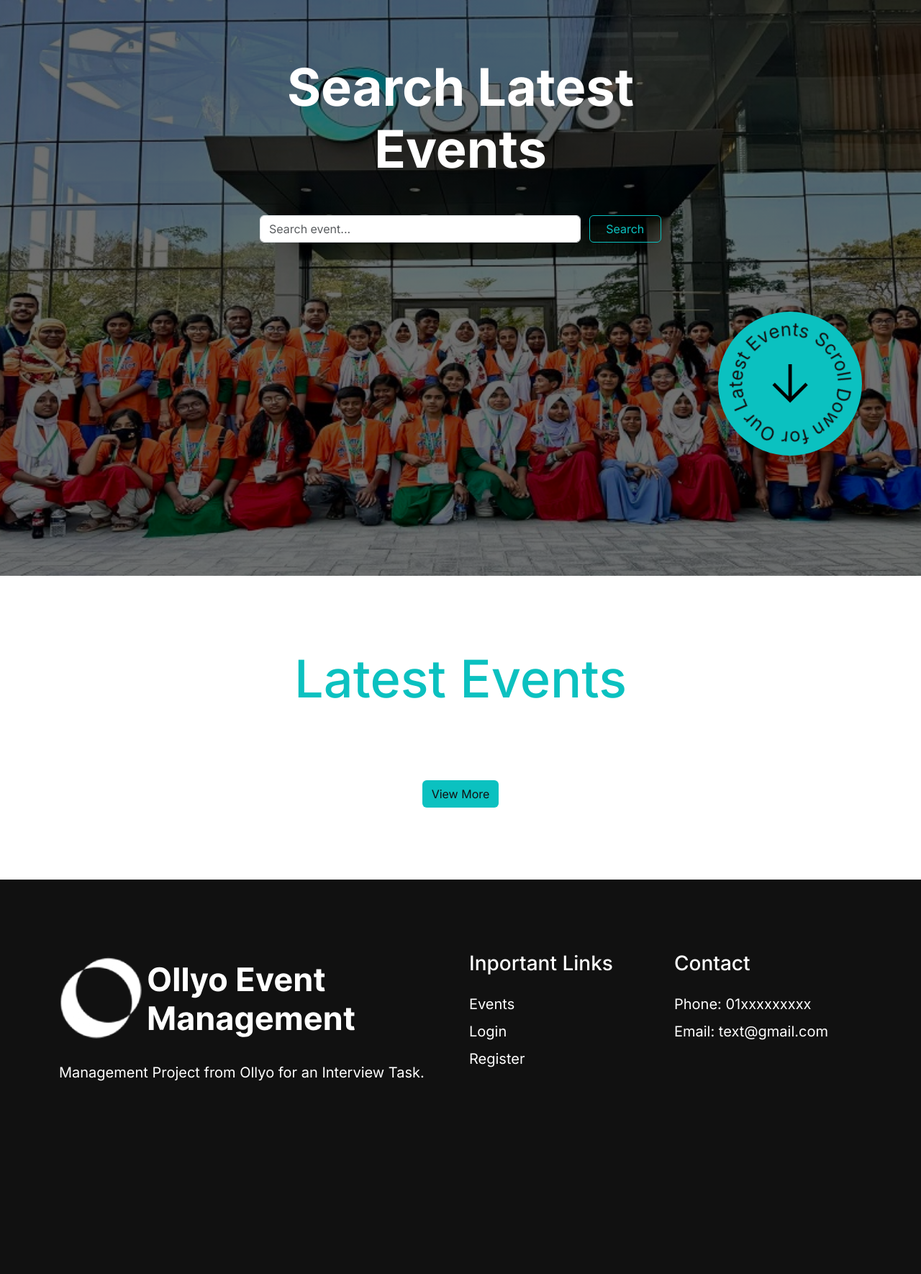
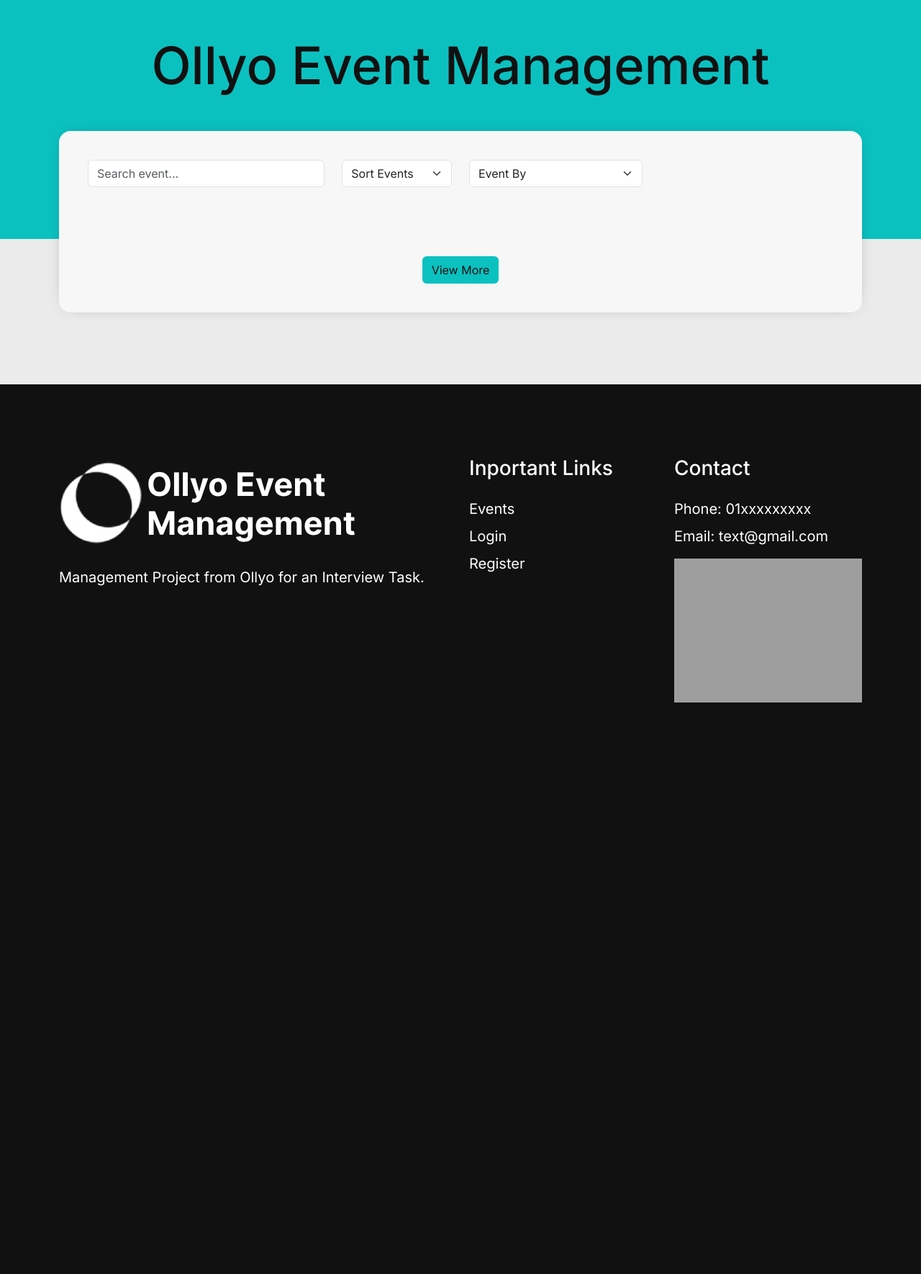
Before and after one commit to so8uj/ollyo-event-management, a PHP site: page / in a window 1280 px wide. Shown: the part 89-1859 px from the top of the page at 72% size. After the commit the page ends 1171 px from the top, so only its background shows below. Run offline with PHP 8.4, Linux system fonts and the light colour scheme; data that the repository does not hold is empty; grey boxes are pictures that could not be loaded.

Commit message:
Homepage Design Changed and Pagination Fixed

```diff
--- a/assets/css/style.css
+++ b/assets/css/style.css
@@ -17,6 +17,7 @@
 body {
     font-family: "Inter", serif;
     min-height: 100vh;
+    background: #ecebeb;
 }
 
 ul {
@@ -46,7 +47,6 @@
 
 .btn-a-outline:hover {
     background: var(--color-a);
-    ;
     color: var(--color-black);
 }
 
@@ -106,69 +106,20 @@
 }
 
 /* Banner Area */
-.banner-area {
-    height: 100vh;
-    background: linear-gradient(#00000090, #00000090), url('../img/banner-bg.jpg') center / cover no-repeat;
+.custom-card{
+    box-shadow: 0 0 25px -15px #000000ad;
+    border-radius: 16px;
+    padding: 40px;
+    background: #f7f7f7;
 }
 
-.banner-area .custom-search-input {
-    width: 80%;
+.page-breadcrumb {
+    padding-bottom: 148px;
 }
-
-.banner-area .btn {
-    width: 18%;
+/* Event Section */
+.event-section{
+    margin-top: -250px;
 }
-
-.banner-content {
-    margin-top: -89px;
-}
-
-.banner-content h1 {
-    font-size: 72px;
-    text-align: center;
-}
-
-.banner-scroll-part {
-    width: 200px;
-    background: var(--color-a);
-    height: 200px;
-    border-radius: 200px;
-}
-
-.banner-scroll-part svg {
-    fill: currentColor;
-    height: auto;
-    transform-origin: center;
-    width: 180px;
-    animation: circle-animation 20s linear infinite;
-}
-
-.banner-scroll-part svg text {
-    color: var(--color-black);
-}
-
-
-@keyframes circle-animation {
-    from {
-        rotate: 0deg;
-    }
-
-    to {
-        rotate: 360deg;
-    }
-}
-
-
-.scroll_arrow-acon {
-    position: absolute;
-    left: 50%;
-    top: 50%;
-    width: 50px;
-    transform: translate(-50%, -50%);
-}
-
-
-/* Event Section */
 .event-detail img {
     width: 25px;
 }
--- a/index.php
+++ b/index.php
@@ -4,56 +4,50 @@
 
 ?>
 
-    <!-- Banner Part  -->
-    <section class="banner-area content-center">
+    <section class="page-breadcrumb pt-5 bg-a">
         <div class="container">
-            <div class="col-lg-6 mx-auto">
-                <div class="banner-content">
-                    <h1 class="color-white fw-bold mb-5">Search Latest Events</h1>
-                    <div>
-                        <form class="d-flex justify-content-between align-items-center ">
-                            <input type="text" class="form-control custom-search-input" placeholder="Search event...">
-                            <button type="submit" class="btn btn-a-outline">Search</button>
-                        </form>
-                    </div>
-                </div>
-            </div>
-
-            <div class="col-lg-12 pt-5 mt-5">
-                <div class="d-flex justify-content-end">
-                    <a href="#events">
-                        <div class="banner-scroll-part content-center position-relative">
-                            <img src="./assets/img/icons/arrow-down.webp" class="scroll_arrow-acon" alt="Arrow Icon">
-                            <svg viewBox="0 0 100 100" width="100" height="100">
-                                <defs>
-                                    <path id="circle"
-                                    d="
-                                        M 50, 50
-                                        m -37, 0
-                                        a 37,37 0 1,1 74,0
-                                        a 37,37 0 1,1 -74,0"/>
-                                </defs>
-                                <text font-size="14.3">
-                                    <textPath xlink:href="#circle">
-                                        Scroll Down for Our Latest Events
-                                    </textPath>
-                                </text>
-                            </svg>
-                        </div>
-                    </a>
-                </div>
-            </div>
-
+            <h1 class="section-heading text-center fw-semi-bold color-black">Ollyo Event Management </h1>
         </div>
     </section>
 
     <!-- Events Part -->
     <section class="event-section section-padding" id="events">
         <div class="container">
-            <h3 class="section-heading text-center fw-semi-bold color-a">Latest Events</h3>
-            <div class="row row-gap-4" id="events-container"></div>
-            <div class="text-center mt-4 pt-4" id="pagination_container">
-                <button class="btn btn-a view_more_botton" data-page="2">View More</button>
+            <div class="custom-card border-0">
+                <div class="event-filters mb-5">
+                    <div class="row">
+                        <div class="col-lg-4">
+                            <div class="form-group">
+                                <input type="text" class="form-control" id="search_event" placeholder="Search event...">
+                            </div>
+                        </div>
+                        <div class="col-lg-2">
+                            <select class="form-select" id="sort_events">
+                                <option value="default" selected>Sort Events</option>
+                                <option value="desc">Latest First</option>
+                                <option value="asc">Oldest First</option>
+                            </select>
+                        </div>
+                        <div class="col-lg-3">
+
+                            <select class="form-select" id="event_by_filter">
+
+                                <option value="default" selected>Event By</option>
+                                <?php
+                                    $get_all_events= mysqli_fetch_all($all_events, MYSQLI_ASSOC);
+                                    $all_users = make_group($get_all_events,'name');
+                                    foreach($all_users as $user){ ?>
+                                        <option><?= $user[0] ?></option>
+                                <?php } ?>
+
+                            </select>
+                        </div>
+                    </div>
+                </div>
+                <div class="row row-gap-4" id="events-container"></div>
+                <div class="text-center mt-4 pt-4" id="pagination_container">
+                    <button class="btn btn-a view_more_botton" data-page="2">View More</button>
+                </div>
             </div>
         </div>
     </section>
@@ -61,13 +55,55 @@
 
     <!-- Catch Data With Ajax -->
     <script>
+        $(document).ready(function(){
+            $(document).on('keyup','#search_event',function() {
+                var search_with = $(this).val().toLowerCase();
+                $('.event-box').each(function() {
+                    var event_title = $(this).find('.event_title').text().toLowerCase();
+
+                    if (event_title.includes(search_with)) {
+                        $(this).removeClass('d-none');
+                    } else {
+                        $(this).addClass('d-none');
+                    }
+                });
+            });
+
+            $('#sort_events').change(function(){
+                if($(this).val() == 'asc'){
+                    $('#events-container').addClass('flex-row-reverse justify-content-end');
+                }else{
+                    $('#events-container').removeClass('flex-row-reverse justify-content-end');
+                }
+            });
+            $('#event_by_filter').change(function(){
+                var event_by_filter = $(this).val();
+                if(event_by_filter != 'default'){
+                    $('.event-box').addClass('d-none');
+                    var filterd_item = $(".event-box[data-event-by='" + event_by_filter + "']");
+                    filterd_item.each(function() {
+                        $(this).removeClass('d-none');
+                    });
+                }else{
+                    $('.event-box').removeClass('d-none');
+                }
+            });
+        });
+    </script>
+    <script>
         $(document).ready(function () {
-
+            function minimise_title(title){
+                if (title.length > 40) {
+                    return title.substring(0, 35) + '...';
+                } else {
+                    return title;
+                }
+            }
             function draw_events(events){
                 const container = $('#events-container');
                 events.forEach(event => {
                    container.append(`
-                        <div class="col-lg-4">
+                        <div class="col-lg-4 event-box" data-event-by="${event.name}">
                             <div class="box">
                                 <a href="view_event.php?name=${event.slug}">
                                     <div class="event-image">
@@ -88,7 +124,7 @@
                                                 ${event.name}
                                             </li>
                                         </ul>
-                                        <h5 class="py-3 color-black">${event.title}</h5>
+                                        <h5 class="py-3 color-black">${minimise_title(event.title)}</h5>
                                         <a href="view_event.php?name=${event.slug}" class="btn btn-a-outline">Read More</a>
                                     </div>
                                 </a>
@@ -109,8 +145,8 @@
                         if (response.data.events && response.data.events.length > 0) {
                             draw_events(response.data.events);
                         }
-                        if (response.data.events.length < requested_datas.limit) {
-                            $('.view_more_button').hide();
+                        if (response.data.paginate_button === false || response.data.events.length < requested_datas.limit) {
+                            $('.view_more_botton').hide();
                         }
 
                     },
@@ -125,9 +161,9 @@
                 call_ajax({
                     table_name:'events',
                     request_for:'all_data',
-                    limit: 1,
+                    limit: 3,
                     paginate:true,
-                    page:1
+                    page: 1
 
                 });
 
@@ -135,14 +171,16 @@
             });
             $('.view_more_botton').click(function(){
                 let page = $(this).data('page');
+                $(this).html('Loading...');
                 call_ajax({
                     table_name:'events',
                     request_for:'all_data',
-                    limit: 1,
+                    limit: 3,
                     paginate:true,
                     page:page
 
                 });
+                $(this).html('View More');
                 $(this).data('page', page + 1);
             });
         });
```
Also changed, not shown: api/fetch_data.php (+11 -1 lines), events.php (+0 -29 lines), assets/img/loader-gif.gif (added).
